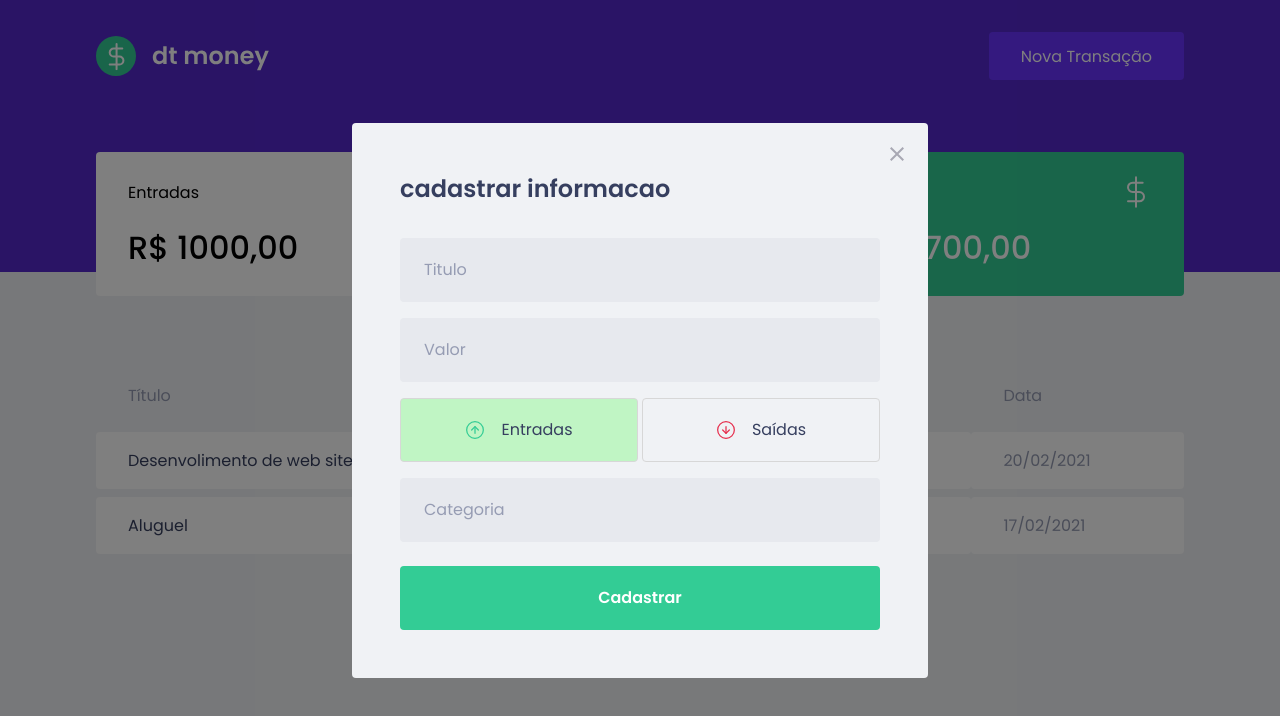
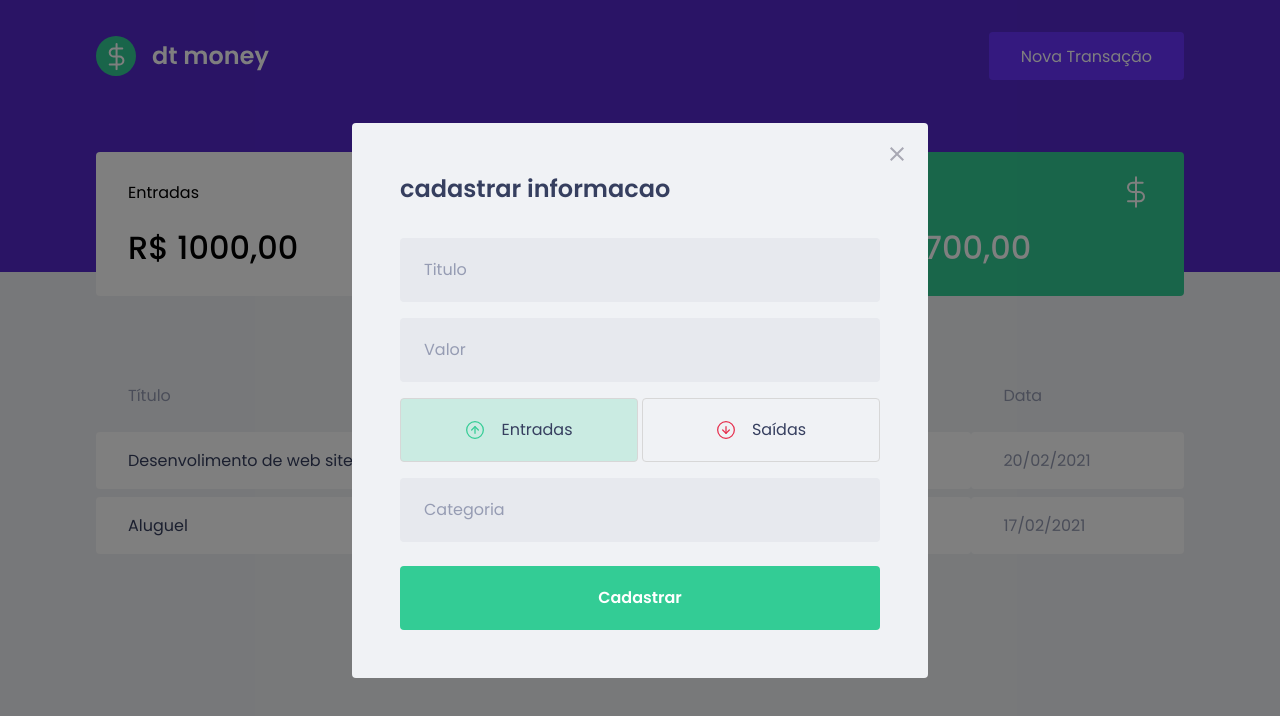
Before and after one commit to GabrielS0ares/glmoney, a React (Create React App) app: page / in a window 1280 px wide. Both pictures are taken after a click on the button "Nova Transação". Shown: the top 716 px of the page. Built offline with nearby package versions, Linux system fonts and the light colour scheme; no server answers; what miragejs would draw is missing.

Commit message:
feat: consluindo as cores do btn do modal transactions

```diff
--- a/src/components/NewTransactionModal/index.tsx
+++ b/src/components/NewTransactionModal/index.tsx
@@ -49,6 +49,7 @@
                     type='button'
                     onClick={() => {setType('deposit'); }} //Como a funcao é apenas para definir um valor para o estado usamos umas arrow function para determinar o calor la
                     isActive={type === 'deposit'}
+                    ActiveColor="green"
                 >
                     <img src={entradas} alt="entradas"></img>
                     <span>Entradas</span>
@@ -58,6 +59,7 @@
                     type='button'
                     onClick={() => {setType('withdraw'); }}
                     isActive={type === 'withdraw'}
+                    ActiveColor="red"
                 >
                     <img src={saidas} alt="saidas"></img>
                     <span>Saídas</span>
--- a/src/components/NewTransactionModal/styles.ts
+++ b/src/components/NewTransactionModal/styles.ts
@@ -1,5 +1,5 @@
 import styled from "styled-components";
-import { darken } from 'polished' //importando um helper do polished para usar a manipulacao de cor
+import { darken, transparentize } from 'polished' //importando um helper do polished para usar a manipulacao de cor
 
 export const Container = styled.form`
 
@@ -59,6 +59,12 @@
 
 interface RadioBoxProps {
     isActive: boolean;
+    ActiveColor: 'green' | 'red';
+}
+
+const colors = {
+    green: '#33CC95',
+    red: '#e52e4d'
 }
 
 export const RadioBox = styled.button<RadioBoxProps>`
@@ -66,7 +72,10 @@
     border: 1px solid #d7d7d7;
     border-radius: 0.25rem;
 
-    background: ${(props) => props.isActive ? 'rgba(3, 255, 2, .2)' : 'transparent'};
+    background: ${(props) => props.isActive
+        ? transparentize(0.8, colors[props.ActiveColor])
+        : 'transparent'
+    };
 
     display: flex;
     align-items: center;
```
